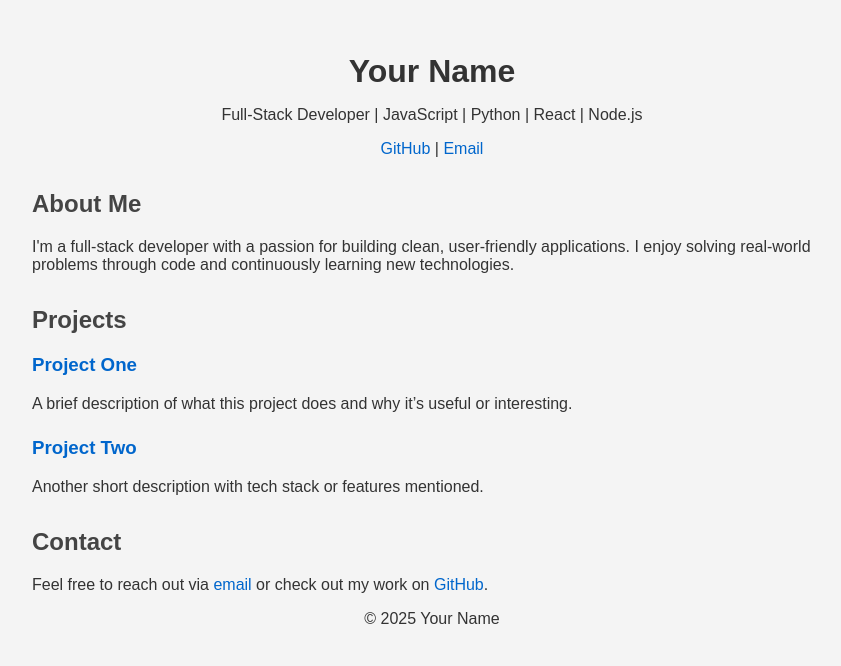
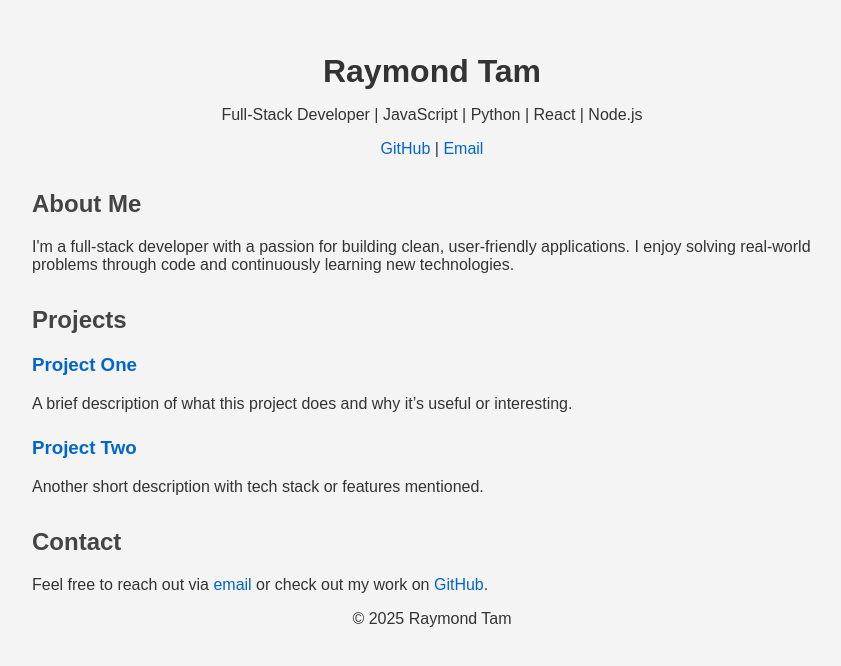
Before and after one commit to Rtam27/rtam27.github.io, a plain HTML site: page index.html in a window 1280 px wide. Shown: the whole page, without its empty margins (208-1049 px from the left). Drawn offline with Linux system fonts and the light colour scheme.

Commit message:
Added names

```diff
--- a/index.html
+++ b/index.html
@@ -3,7 +3,7 @@
 <head>
   <meta charset="UTF-8" />
   <meta name="viewport" content="width=device-width, initial-scale=1.0"/>
-  <title>Your Name - Portfolio</title>
+  <title>Raymond Tam - Portfolio</title>
   <style>
     body {
       font-family: Arial, sans-serif;
@@ -45,7 +45,7 @@
 </head>
 <body>
   <header>
-    <h1>Your Name</h1>
+    <h1>Raymond Tam</h1>
     <p>Full-Stack Developer | JavaScript | Python | React | Node.js</p>
     <p><a href="https://github.com/yourusername" target="_blank">GitHub</a> | <a href="mailto:your@email.com">Email</a></p>
   </header>
@@ -74,11 +74,11 @@
 
   <section>
     <h2>Contact</h2>
-    <p>Feel free to reach out via <a href="mailto:your@email.com">email</a> or check out my work on <a href="https://github.com/yourusername" target="_blank">GitHub</a>.</p>
+    <p>Feel free to reach out via <a href="raytam27@gmail.com">email</a> or check out my work on <a href="https://github.com/rtam27" target="_blank">GitHub</a>.</p>
   </section>
 
   <footer>
-    <p>© 2025 Your Name</p>
+    <p>© 2025 Raymond Tam</p>
   </footer>
 </body>
 </html>
```
